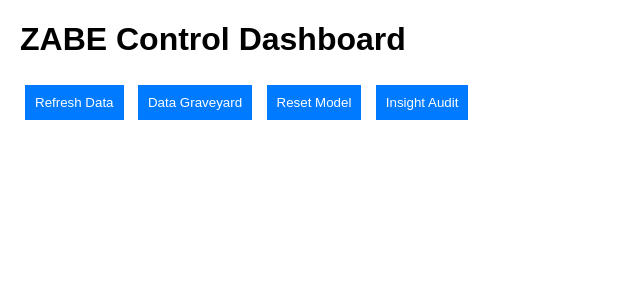
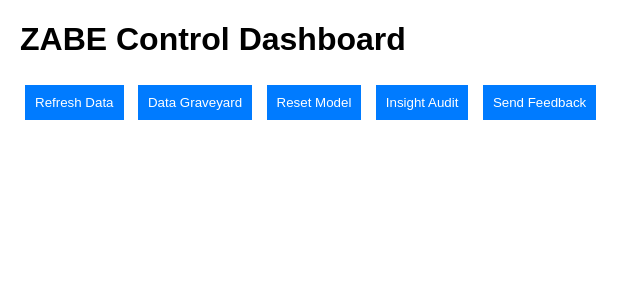
Before and after one commit to px3pro/ZABE, a Flask app: template src/templates/dashboard.html in a window 1280 px wide. Shown: the top 300 px of the page, without its empty margins (0-640 px from the left). Run offline with Flask 3, Linux system fonts and the light colour scheme; the template is opened without the code that fills it, so the values that code supplies are empty.

Commit message:
Add feedback button to UI

```diff
--- a/src/templates/dashboard.html
+++ b/src/templates/dashboard.html
@@ -18,5 +18,6 @@
       <button class="button" onclick="alert('Data deleted!')">Data Graveyard</button>
       <button class="button" onclick="alert('Model reset!')">Reset Model</button>
       <button class="button" onclick="alert('Audit trail shown!')">Insight Audit</button>
+      <button class="button" onclick="prompt('Send feedback:', '')">Send Feedback</button>
   </body>
   </html>
```
Lines whose indentation alone changed are shown as unchanged.
